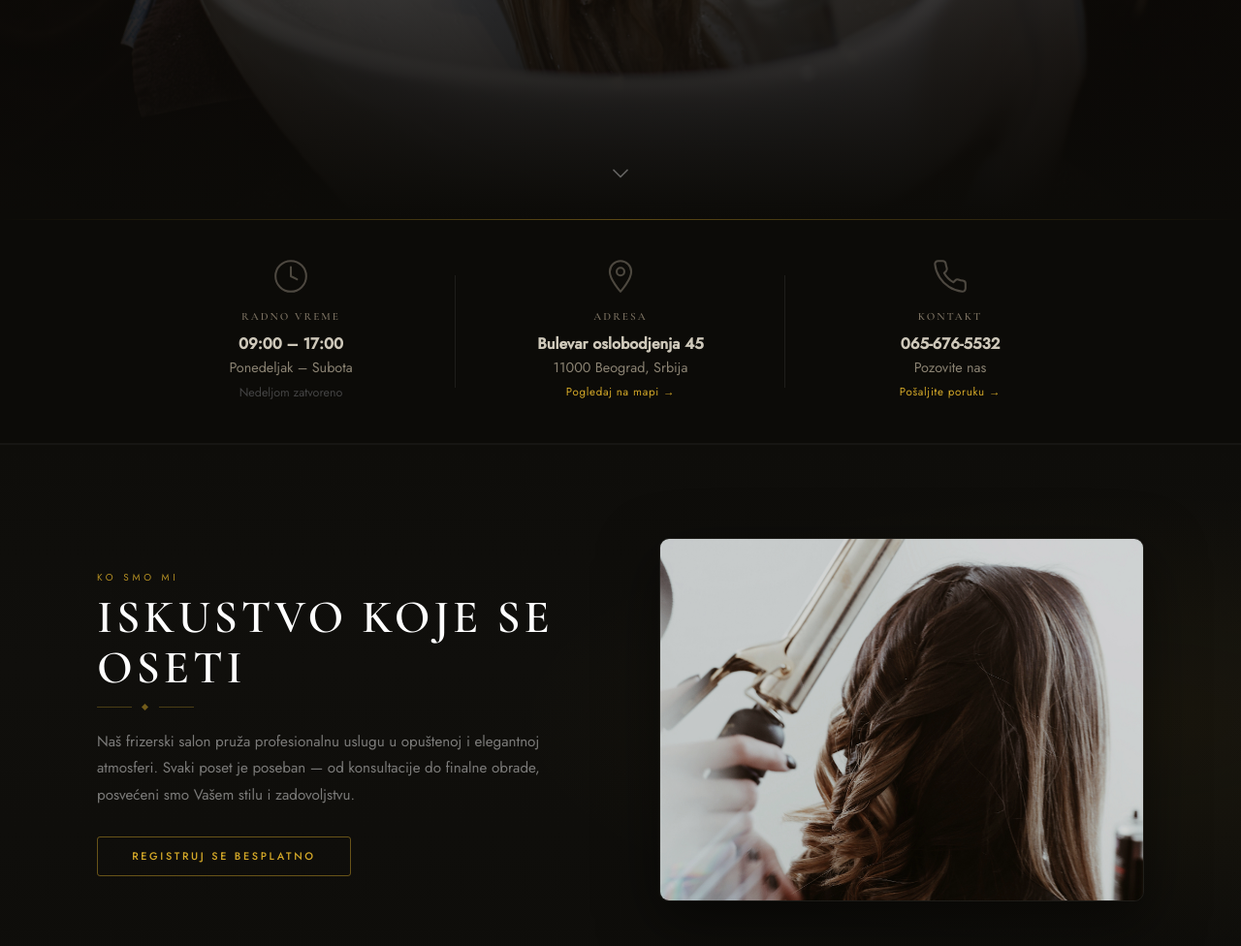
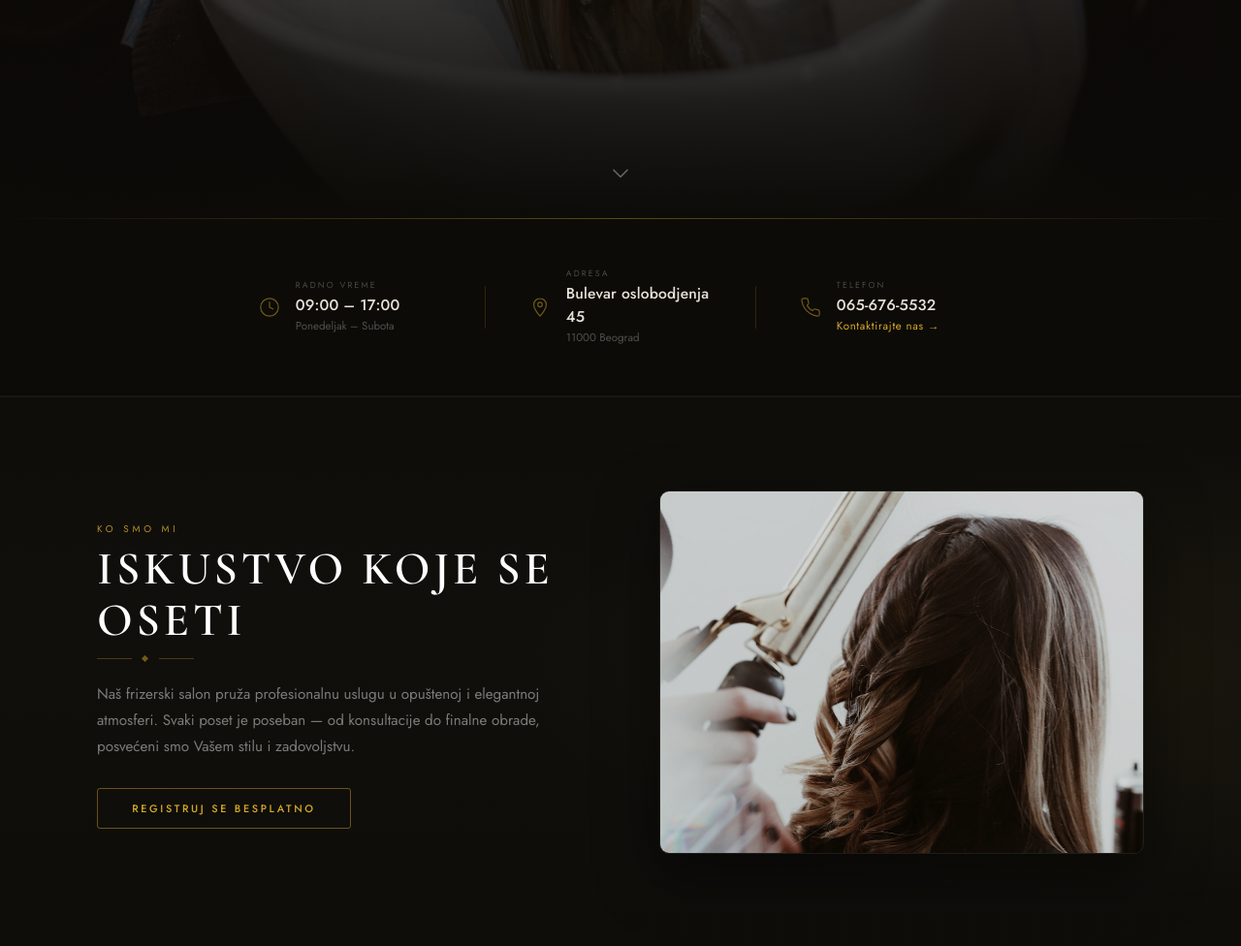
Before and after one commit to jelickatarina/FrizerskiSalonPHP, a PHP site: page / in a window 1280 px wide. Shown: the part 575-1551 px from the top of the page at 97% size. Run offline with PHP 8.4, Linux system fonts and the light colour scheme.

Commit message:
Redizajn info trake — elegantni horizontalni strip umesto kartica
- Uklonjen boxy card layout
- Novi inline strip sa ikonom levo i tekstom desno
- Zlatan vertikalni separator između stavki
- Zlata ikona pored svake stavke

https://claude.ai/code/session_01Bm6p7T7mmK9Q4m5FtWhWXi

```diff
--- a/index.php
+++ b/index.php
@@ -46,38 +46,39 @@
 
 <!-- Info traka -->
 <div class="info-section" id="info">
-    <div class="info-card">
-        <div class="info-svg-icon">
+    <div class="info-strip">
+        <div class="info-item">
             <svg viewBox="0 0 24 24" fill="none" stroke="currentColor" stroke-width="1.3" stroke-linecap="round" stroke-linejoin="round">
                 <circle cx="12" cy="12" r="10"/><polyline points="12 6 12 12 16 14"/>
             </svg>
+            <div>
+                <span class="info-item-label">Radno vreme</span>
+                <span class="info-item-val">09:00 – 17:00</span>
+                <span class="info-item-sub">Ponedeljak – Subota</span>
+            </div>
         </div>
-        <h3>Radno vreme</h3>
-        <p class="info-highlight">09:00 – 17:00</p>
-        <p>Ponedeljak – Subota</p>
-        <p class="info-closed">Nedeljom zatvoreno</p>
-    </div>
-    <div class="info-card">
-        <div class="info-svg-icon">
+        <div class="info-divider"></div>
+        <div class="info-item">
             <svg viewBox="0 0 24 24" fill="none" stroke="currentColor" stroke-width="1.3" stroke-linecap="round" stroke-linejoin="round">
                 <path d="M12 2C8.13 2 5 5.13 5 9c0 5.25 7 13 7 13s7-7.75 7-13c0-3.87-3.13-7-7-7z"/><circle cx="12" cy="9" r="2.5"/>
             </svg>
+            <div>
+                <span class="info-item-label">Adresa</span>
+                <span class="info-item-val">Bulevar oslobodjenja 45</span>
+                <span class="info-item-sub">11000 Beograd</span>
+            </div>
         </div>
-        <h3>Adresa</h3>
-        <p class="info-highlight">Bulevar oslobodjenja 45</p>
-        <p>11000 Beograd, Srbija</p>
-        <p><a href="kontakt.php" class="info-link">Pogledaj na mapi →</a></p>
-    </div>
-    <div class="info-card">
-        <div class="info-svg-icon">
+        <div class="info-divider"></div>
+        <div class="info-item">
             <svg viewBox="0 0 24 24" fill="none" stroke="currentColor" stroke-width="1.3" stroke-linecap="round" stroke-linejoin="round">
                 <path d="M22 16.92v3a2 2 0 01-2.18 2 19.79 19.79 0 01-8.63-3.07 19.5 19.5 0 01-6-6 19.79 19.79 0 01-3.07-8.67A2 2 0 014.11 2h3a2 2 0 012 1.72c.127.96.361 1.903.7 2.81a2 2 0 01-.45 2.11L8.09 9.91a16 16 0 006 6l1.27-1.27a2 2 0 012.11-.45c.907.339 1.85.573 2.81.7A2 2 0 0122 16.92z"/>
             </svg>
+            <div>
+                <span class="info-item-label">Telefon</span>
+                <span class="info-item-val">065-676-5532</span>
+                <span class="info-item-sub"><a href="kontakt.php" class="info-link">Kontaktirajte nas →</a></span>
+            </div>
         </div>
-        <h3>Kontakt</h3>
-        <p class="info-highlight">065-676-5532</p>
-        <p>Pozovite nas</p>
-        <p><a href="kontakt.php" class="info-link">Pošaljite poruku →</a></p>
     </div>
 </div>
 
--- a/mojstil.css
+++ b/mojstil.css
@@ -277,12 +277,8 @@ body.index-page {
 
 /* Info traka */
 .info-section {
-    display: flex;
-    flex-wrap: wrap;
-    justify-content: center;
     background-color: #0c0b08;
     position: relative;
-    border-top: 1px solid transparent;
     border-bottom: 1px solid rgba(255,255,255,0.04);
 }
 .info-section::before {
@@ -293,55 +289,66 @@ body.index-page {
     background: linear-gradient(90deg, transparent 0%, rgba(212,168,40,0.4) 50%, transparent 100%);
 }
 
-.info-card {
-    flex: 1;
-    min-width: 200px;
-    max-width: 340px;
-    padding: 2.5rem 2rem;
-    text-align: center;
-    position: relative;
+.info-strip {
+    max-width: 900px;
+    margin: 0 auto;
+    padding: 2.6rem 2rem;
+    display: flex;
+    align-items: center;
+    justify-content: center;
+    gap: 0;
+    flex-wrap: wrap;
 }
 
-.info-card:not(:last-child)::after {
-    content: '';
-    position: absolute;
-    right: 0;
-    top: 25%;
-    height: 50%;
-    width: 1px;
-    background: rgba(255,255,255,0.08);
+.info-item {
+    display: flex;
+    align-items: center;
+    gap: 1rem;
+    padding: 0.6rem 2.8rem;
+    flex: 1;
+    min-width: 220px;
 }
 
-.info-icon {
-    font-size: 1.6rem;
-    margin-bottom: 0.6rem;
-    opacity: 0.6;
-    filter: grayscale(1) brightness(1.8);
+.info-item svg {
+    width: 22px;
+    height: 22px;
+    flex-shrink: 0;
+    color: rgba(212,168,40,0.5);
 }
 
-.info-svg-icon {
-    width: 38px;
-    height: 38px;
-    margin: 0 auto 1rem;
-    color: rgba(176,164,148,0.4);
-}
-.info-svg-icon svg { width: 100%; height: 100%; }
-
-.info-card h3 {
-    font-family: 'Cormorant Garamond', Georgia, serif;
-    font-size: 0.7rem;
-    font-weight: 600;
-    color: #7a7060;
-    text-transform: uppercase;
-    letter-spacing: 0.18em;
-    margin-bottom: 0.6rem;
+.info-item div {
+    display: flex;
+    flex-direction: column;
+    gap: 0.1rem;
 }
 
-.info-card p {
-    color: #8a8272;
-    font-size: 0.9rem;
-    margin: 0.15rem 0;
-    padding: 0;
+.info-item-label {
+    font-family: 'Jost', sans-serif;
+    font-size: 0.55rem;
+    letter-spacing: 0.24em;
+    text-transform: uppercase;
+    color: rgba(255,255,255,0.25);
+}
+
+.info-item-val {
+    font-family: 'Jost', sans-serif;
+    font-size: 0.98rem;
+    font-weight: 500;
+    color: #e8e2d8;
+    letter-spacing: 0.01em;
+}
+
+.info-item-sub {
+    font-family: 'Jost', sans-serif;
+    font-size: 0.72rem;
+    color: rgba(255,255,255,0.28);
+}
+
+.info-divider {
+    width: 1px;
+    height: 44px;
+    background: rgba(212,168,40,0.18);
+    flex-shrink: 0;
 }
 
 .info-highlight {
@@ -354,6 +361,12 @@ body.index-page {
     color: #444 !important;
     font-size: 0.78rem !important;
     margin-top: 0.3rem !important;
+}
+
+@media (max-width: 700px) {
+    .info-strip { flex-direction: column; gap: 0; padding: 2rem 1.5rem; }
+    .info-item { padding: 1rem 0; min-width: unset; width: 100%; }
+    .info-divider { width: 100%; height: 1px; }
 }
 
 /* Hero scroll strelica */
```
